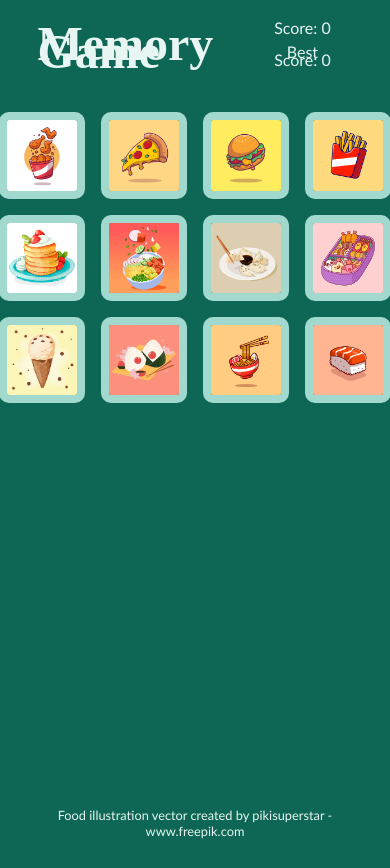
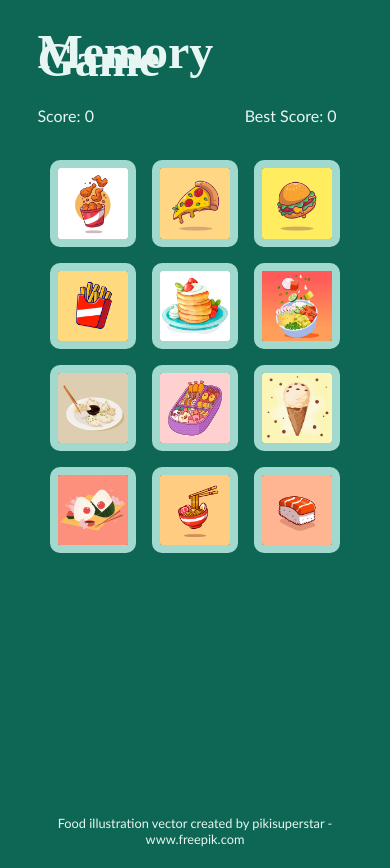
Before and after one commit to elnurad/memory-game, a React (Create React App) app: page / in a window 390 px wide. Built offline with nearby package versions, Linux system fonts and the light colour scheme; a web font is replaced by a local one.

Commit message:
worked on styles

```diff
--- a/src/App.css
+++ b/src/App.css
@@ -27,9 +27,6 @@ body {
     width: 80%;
     line-height: 0.5rem;
     margin-bottom: 1.5em;
-    /* border: 0.2em solid rgb(56, 104, 99); */
-
-    /* padding-left: 1rem; */
     padding-right: 1rem;
     border-radius: 10px;
 
@@ -67,3 +64,31 @@ footer {
     width: 100%;
     text-align: center;
 }
+
+@media (max-width: 450px) {
+    #gridDisplay {
+        display: grid;
+        grid-template-columns: repeat(3, 1fr);
+        gap: 1em;
+
+    }
+    .titleAndScoreboard {
+        display: flex;
+        flex-direction: column;
+        width: 80%;
+        line-height: 0.5rem;
+        margin-bottom: 1.5em;
+        padding-right: 1rem;
+        border-radius: 10px;
+
+    }
+    .scoreboard {
+        display: flex;
+        justify-content: space-between;
+    }
+    .App {
+        margin-top: 1em;
+    }
+
+
+}
--- a/src/App.js
+++ b/src/App.js
@@ -99,7 +99,6 @@ const App = () => {
   };
   const keepScoreAndShuffle = (name) => {
     shuffleCards();
-    // keepBestScore();
     keepScore(name);
   };
 
```
Also changed, not shown: 1 other file (tests, documents, lock files or other folders).
